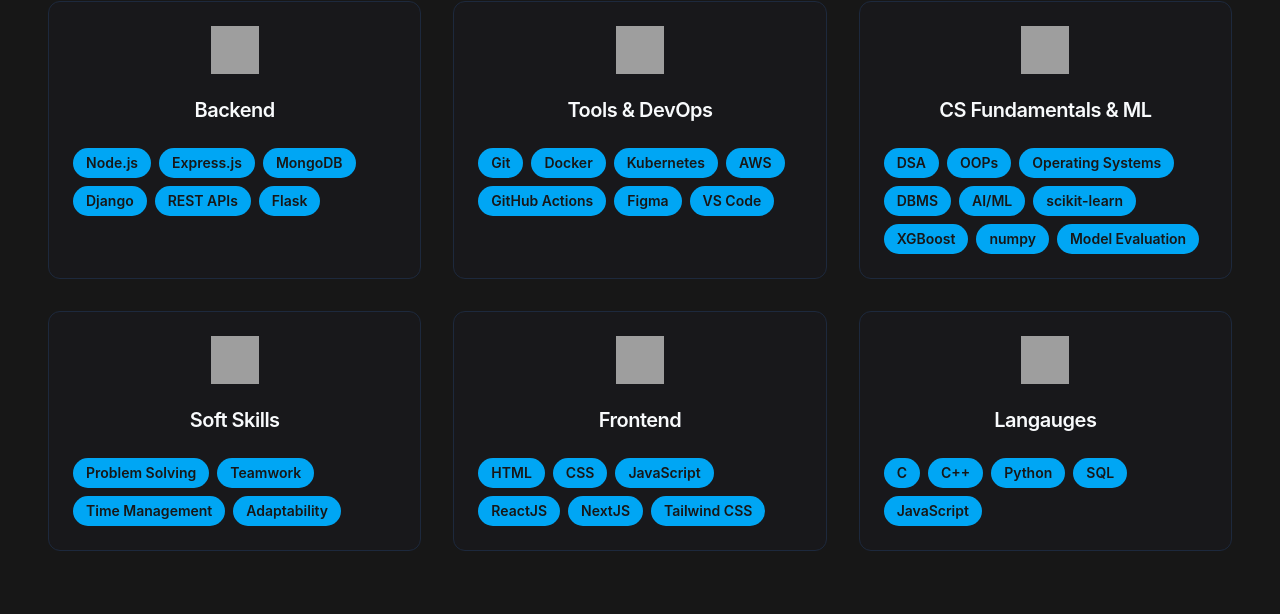
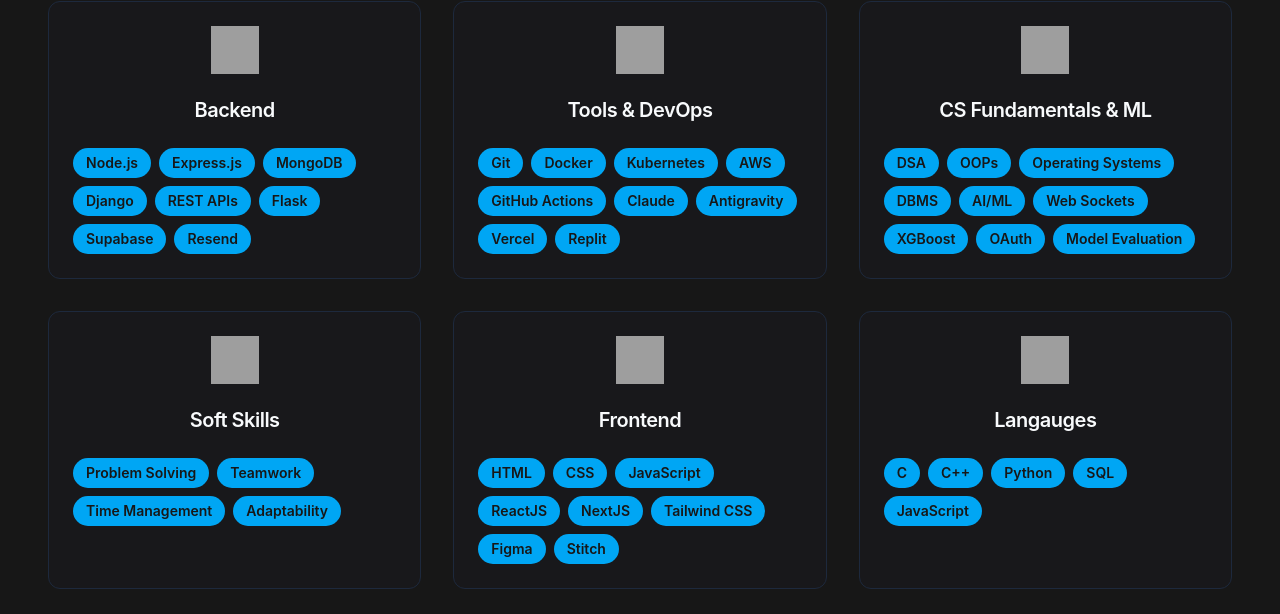
Before and after one commit to Shrinivas9370/Personal-portfolio, a React (Vite) app: page / in a window 1280 px wide. Shown: the part 1860-2474 px from the top of the page. Built offline with nearby package versions, Linux system fonts and the light colour scheme; grey boxes are pictures that could not be loaded; a web font is replaced by a local one.

Commit message:
Update index.tsx

```diff
--- a/src/sections/SkillsSection/index.tsx
+++ b/src/sections/SkillsSection/index.tsx
@@ -22,7 +22,7 @@
             title="Backend"
             skills={[
               "Node.js", "Express.js", "MongoDB", "Django",
-              "REST APIs", "Flask"
+              "REST APIs", "Flask", "Supabase", "Resend"
             ]}
           />
 
@@ -32,7 +32,7 @@
             title="Tools & DevOps"
             skills={[
               "Git", "Docker", "Kubernetes", "AWS",
-              "GitHub Actions", "Figma", "VS Code"
+              "GitHub Actions", "Claude", "Antigravity", "Vercel" ,"Replit"
             ]}
           />
 
@@ -42,7 +42,7 @@
             title="CS Fundamentals & ML"
             skills={[
               "DSA", "OOPs", "Operating Systems", "DBMS",
-              "AI/ML", "scikit-learn", "XGBoost",'numpy', "Model Evaluation"
+              "AI/ML", "Web Sockets", "XGBoost",'OAuth', "Model Evaluation"
             ]}
           />
 
@@ -61,7 +61,7 @@
             title="Frontend"
             skills={[
               "HTML", "CSS",
-              "JavaScript", "ReactJS", "NextJS", "Tailwind CSS"
+              "JavaScript", "ReactJS", "NextJS", "Tailwind CSS", "Figma", "Stitch"
 
             ]}
           />
```
